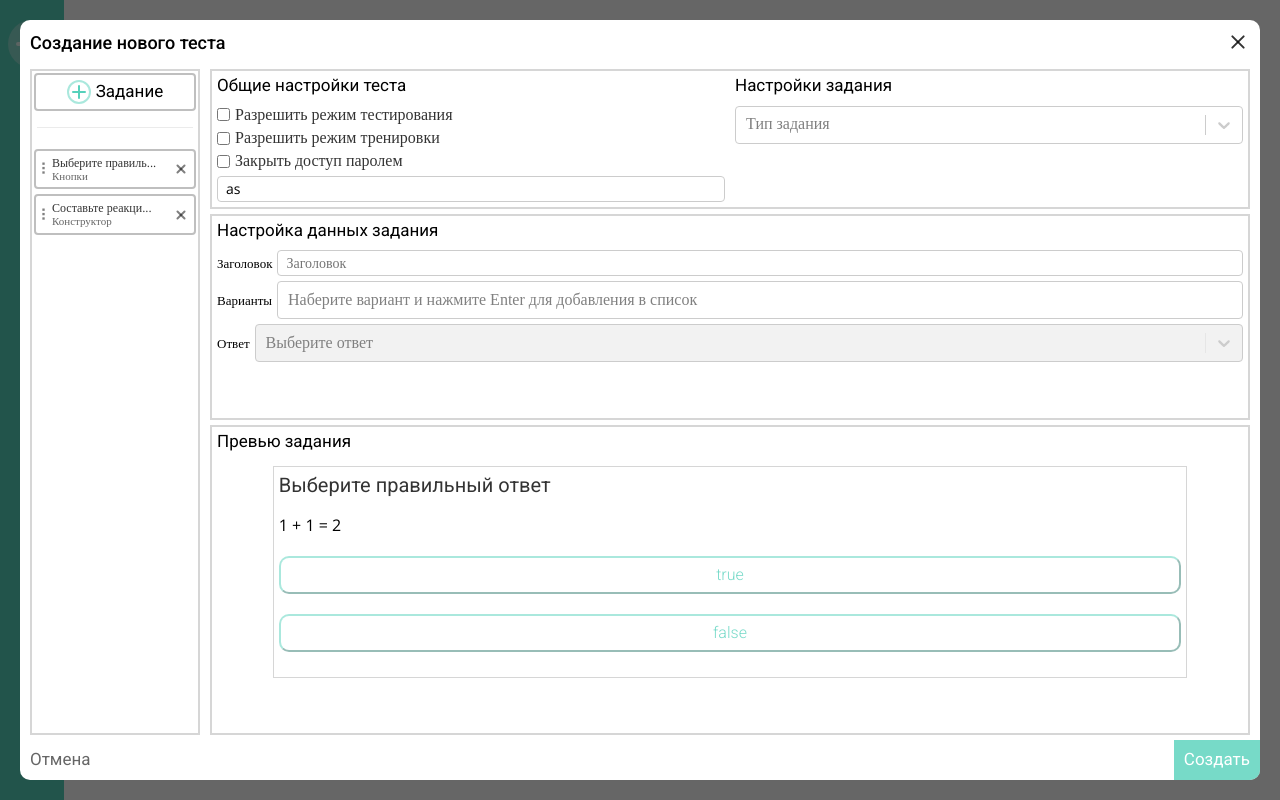
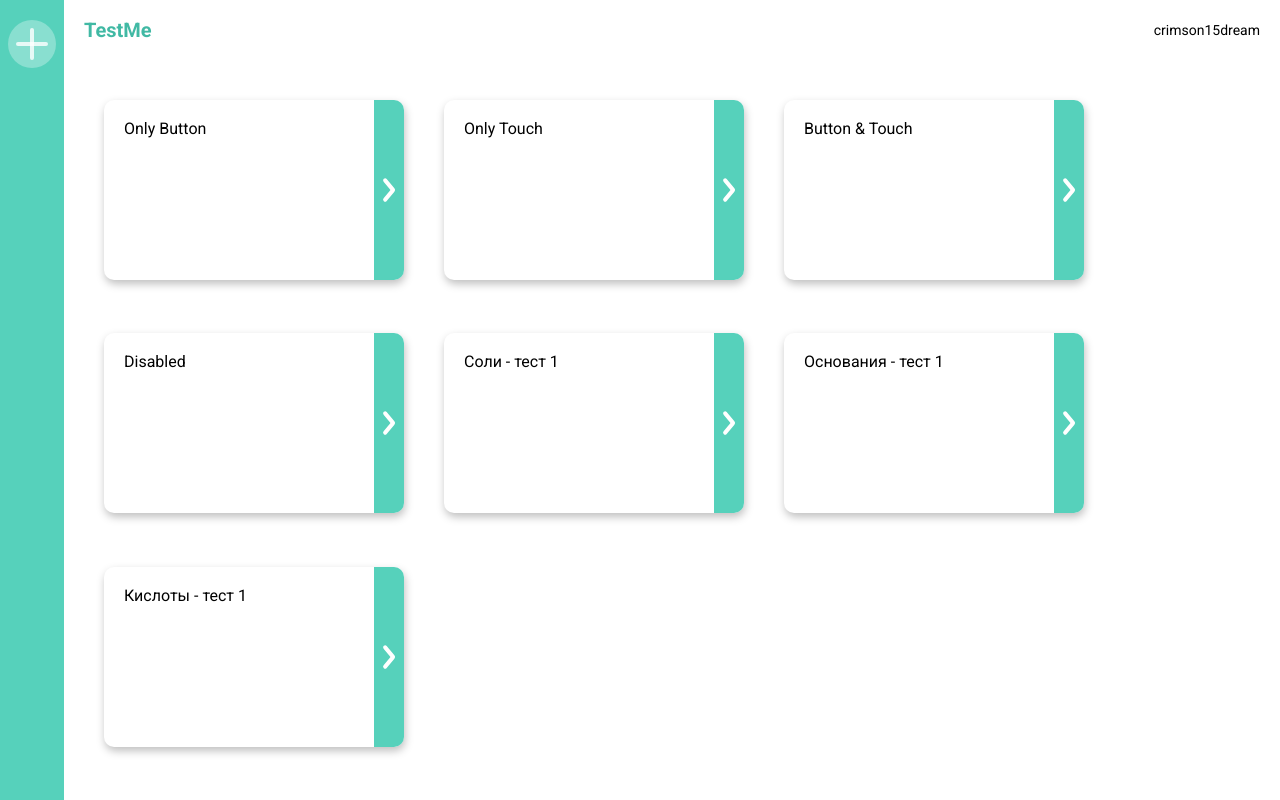
Before and after one commit to DoshSempai/study-platform, a React app: page /#/ in a window 1280 px wide. Built offline with nearby package versions, Linux system fonts and the light colour scheme.

Commit message:
[test_wizard] Fixes

```diff
--- a/src/view/components/testwizard/testwizard.data.tsx
+++ b/src/view/components/testwizard/testwizard.data.tsx
@@ -44,11 +44,11 @@ export const TestWizardDataButton = (): JSX.Element => {
 
 	const titleBlock = (): JSX.Element => (
 		<div className="testwizard__data_button-row">
-			<div className="testwizard__data_button-row-label">Заголовок</div>
+			<div className="testwizard__data_button-row-label">Вопрос</div>
 			<Input
 				className="testwizard__data_button-row-control"
 				value={''}
-				placeholder="Заголовок"
+				placeholder="Вопрос"
 				onChange={(e): void => {
 					console.log(`input`, e);
 				}}
--- a/src/view/pages/dashboard/dashboard.tsx
+++ b/src/view/pages/dashboard/dashboard.tsx
@@ -6,7 +6,7 @@ import { CommonLayout } from '../common/CommonLayout';
 import { TestWizard } from '../../components/testwizard/testwizard';
 
 const Dashboard = (): JSX.Element => {
-	const [showTestWIzardModal, setShowTestWizardModal] = useState<boolean>(true);
+	const [showTestWIzardModal, setShowTestWizardModal] = useState<boolean>(false);
 	return (
 		<>
 			<CommonLayout onCreateTestClick={(): void => setShowTestWizardModal(true)}>
```
Also changed, not shown: 2 other files (tests, documents, lock files or other folders).
